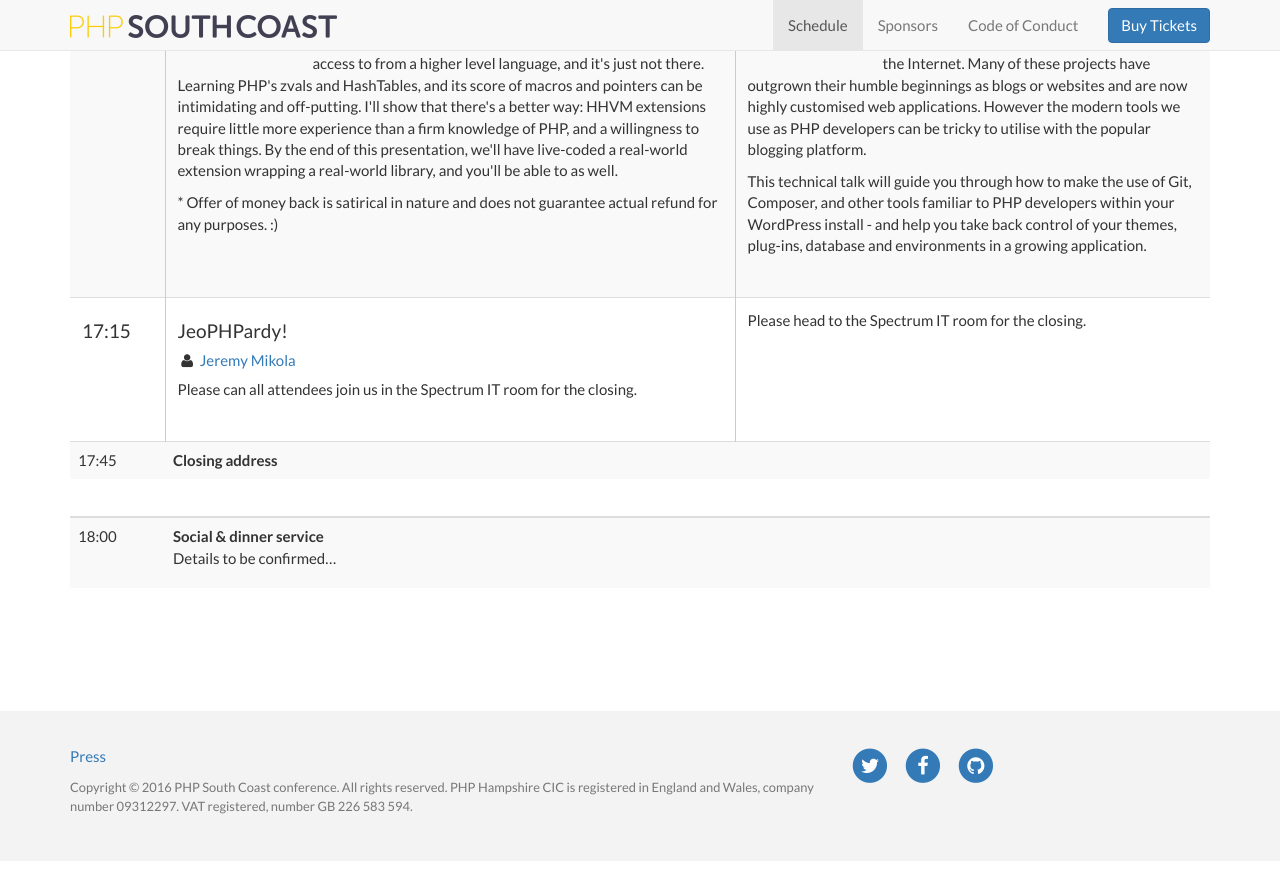
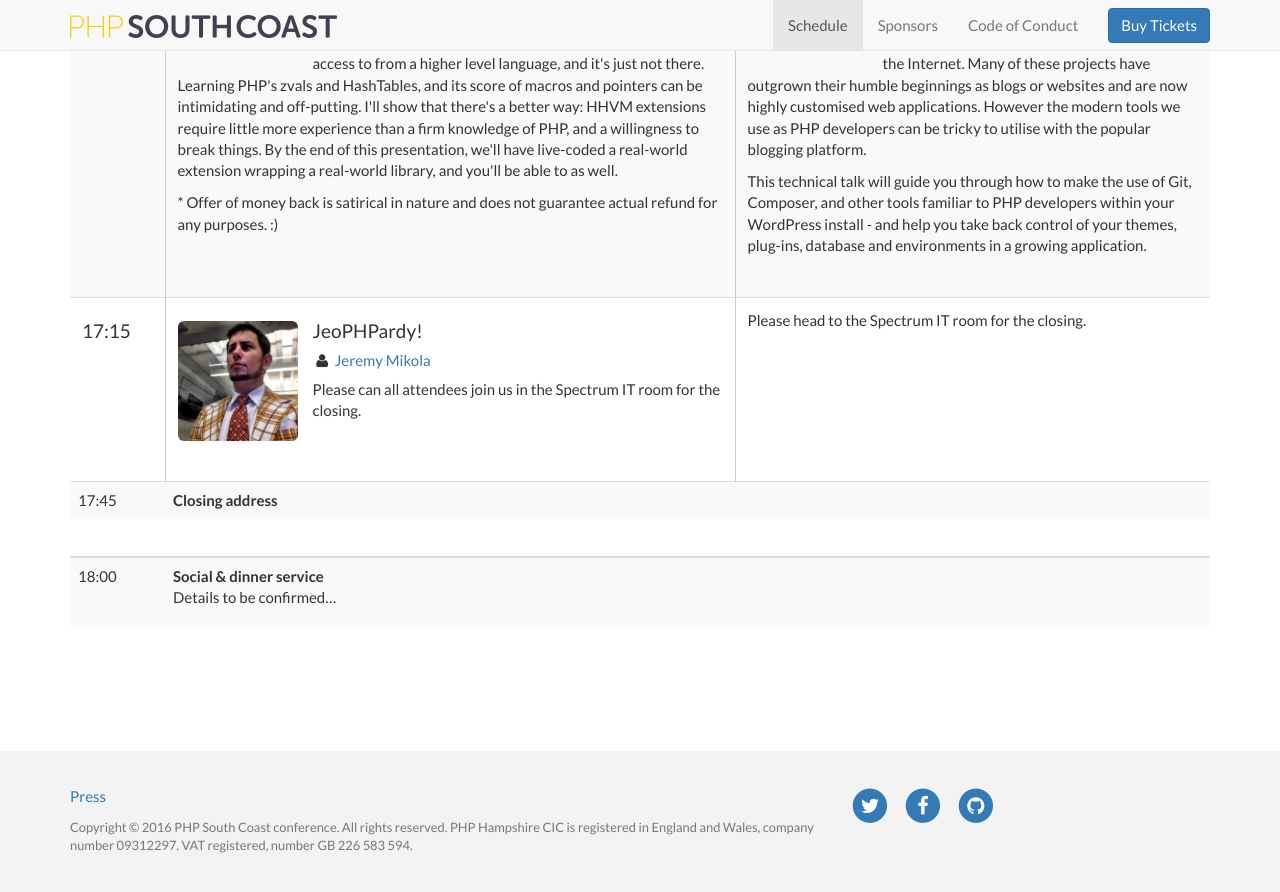
Before and after one commit to phphants/php-south-coast-2016, a Jekyll site: the page built from schedule.html, in a window 1280 px wide and 900 px high, scrolled down 4036 px. Shown: the top 892 px of the window. Built offline with Jekyll 4.4.1, drawn with Linux system fonts in a browser that asks for light colours; before the commit the page ends 4897 px from its top, so only the background shows below that.

Commit message:
Add Jeremy's photo to schedule

```diff
--- a/schedule.html
+++ b/schedule.html
@@ -519,7 +519,11 @@ order: 2
             <tr class="talk">
                 <td><h4>17:15</h4></td>
                 <td>
-                    <h4>JeoPHPardy!</h4>
+                    <h4>
+                        <img src="/img/speakers/{{ site.data.speakers.mikola.avatar }}" class="img-responsive img-rounded"
+                             alt="Jeremy Mikola"/>
+                        JeoPHPardy!
+                    </h4>
                     <h5>
                         <i class="fa fa-user fa-fw"></i>
                         <a href="/speakers/jeremy-mikola/">Jeremy Mikola</a>
```
